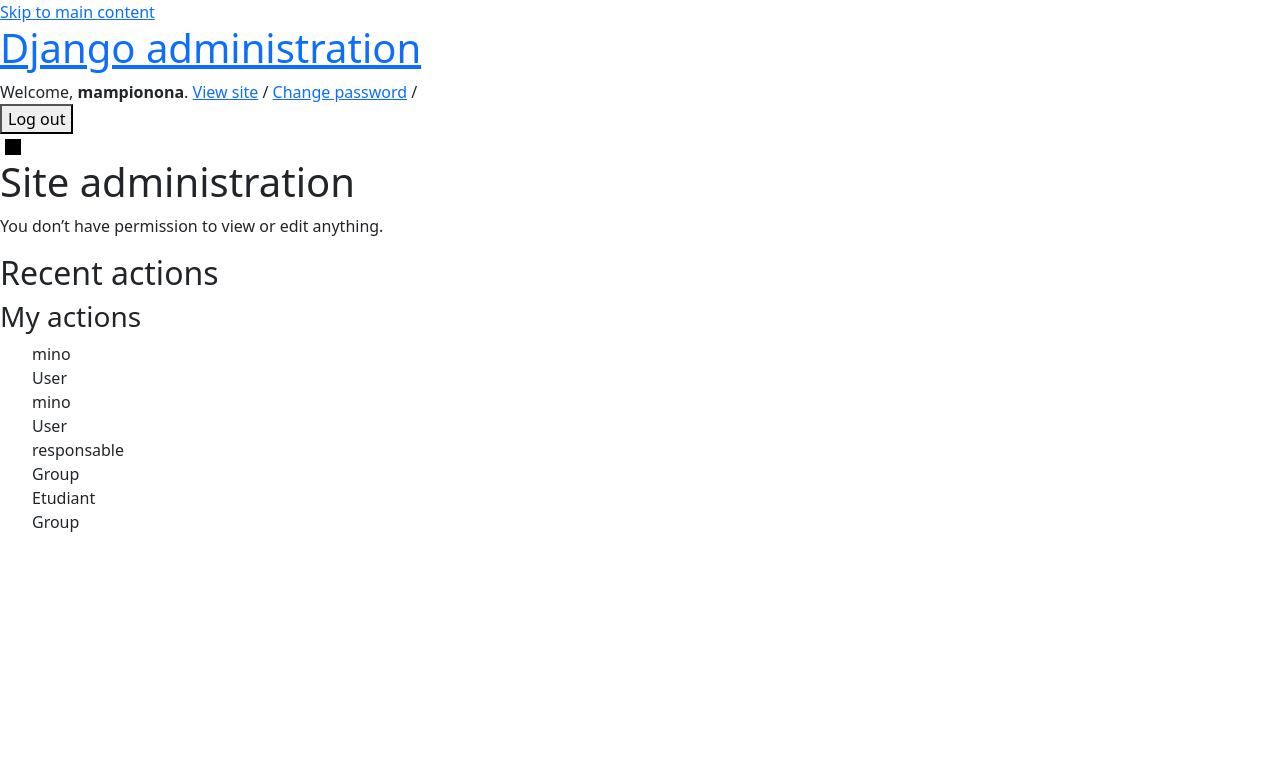
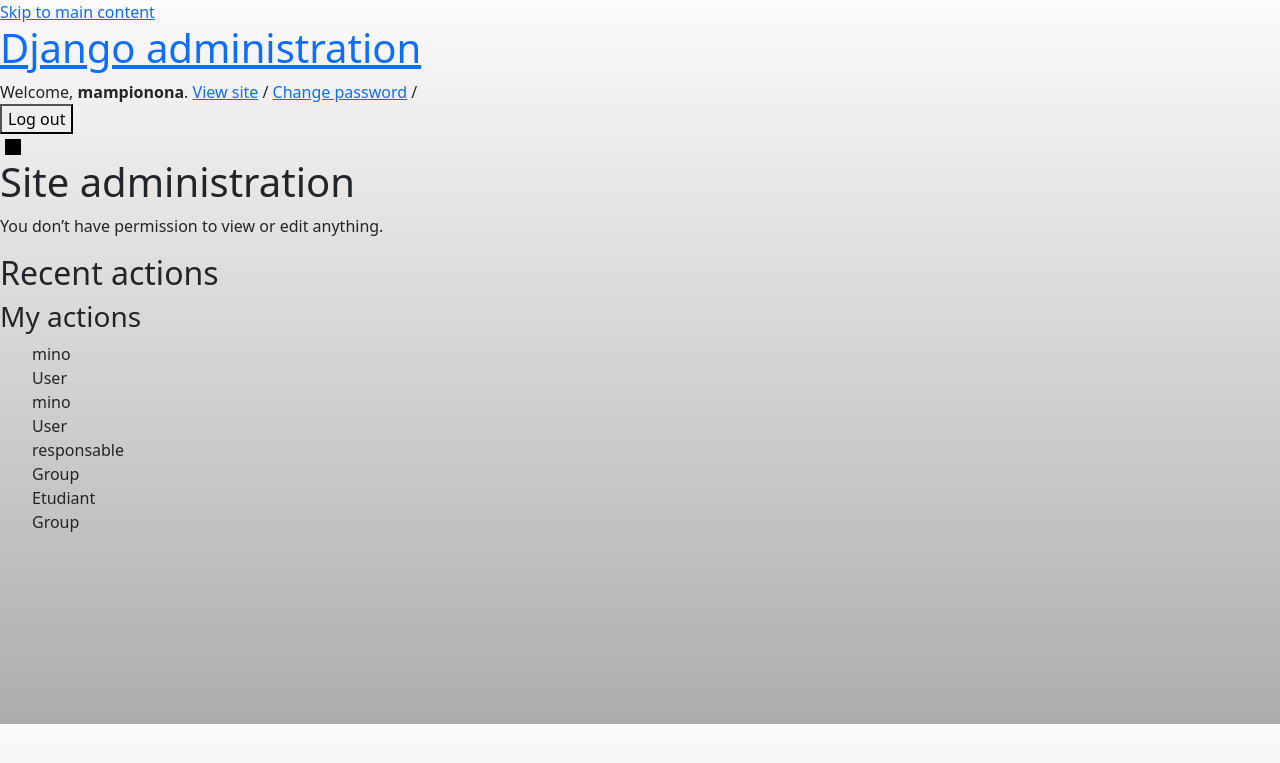
Before and after one commit to Mampionona33/gestion_etudiant_django, a Django app: page /admin/ in a window 1280 px wide. Shown: the top 763 px of the page. Run offline with Django 4.2, Linux system fonts and the light colour scheme; a user stored in the database is signed in; data comes from the database, SQL or seed files in the repository; both versions use the stored data as it was after the commit; style sheets or scripts are compiled from the project's sources.

Commit message:
Update 3 files

```diff
--- a/app/sekoly/templates/registration/login.html
+++ b/app/sekoly/templates/registration/login.html
@@ -1,9 +1,9 @@
 {% extends "../base.html" %}
 
 {% block content %}
-    <div class="container ">
+    <div class="container">
         <div class="row justify-content-center align-items-center vh-100">
-            <div class="col-md-6 shadow rounded">
+            <div class="col-md-6 shadow rounded bg-white">
                 <h2 class="mt-4 mb-3">Log In</h2>
                 <form class="login-form" name="LoginForm" action="/" method="post">
                     {% csrf_token %}
--- a/app/src/styles/style.scss
+++ b/app/src/styles/style.scss
@@ -1,2 +1,6 @@
 @import "bootstrap/scss/bootstrap";
 // @import "material-icons/iconfont/material-icons.css";
+
+body {
+     background: linear-gradient(to bottom, #fcfafa, #adadad) !important;
+}
```
Also changed, not shown: app/db.sqlite3.
